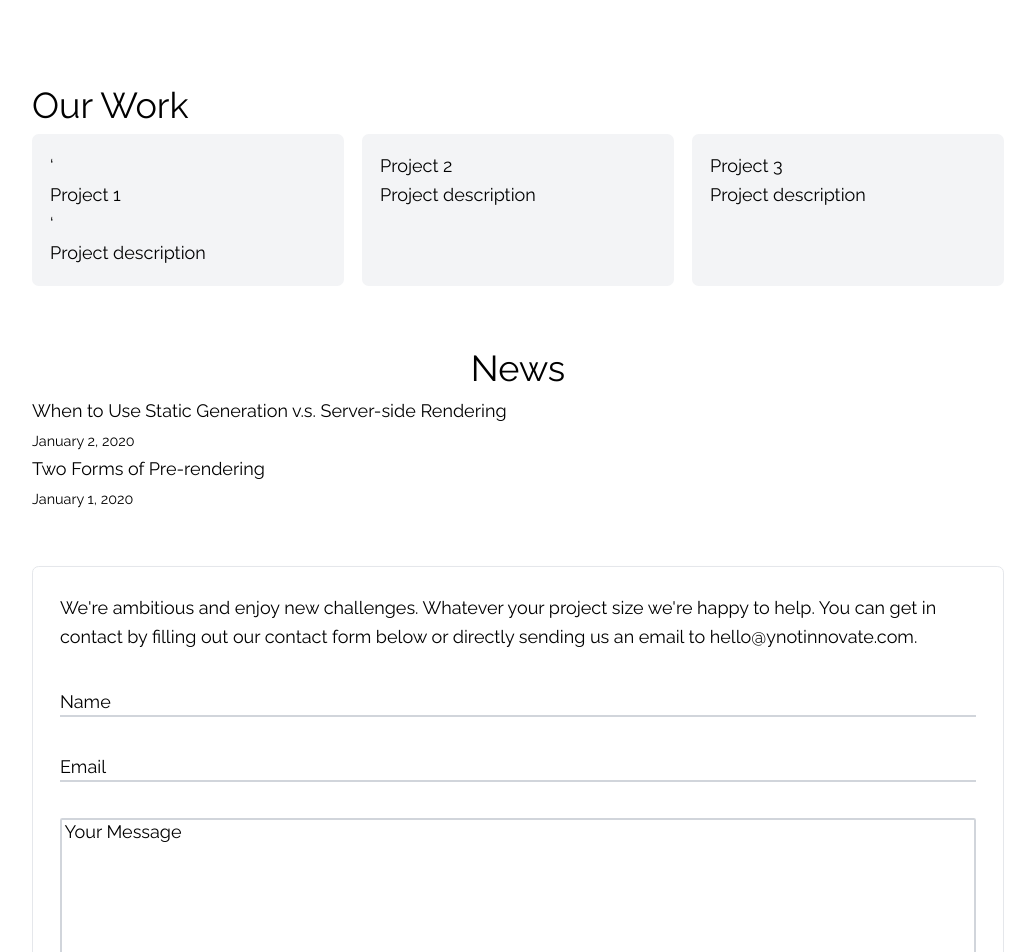
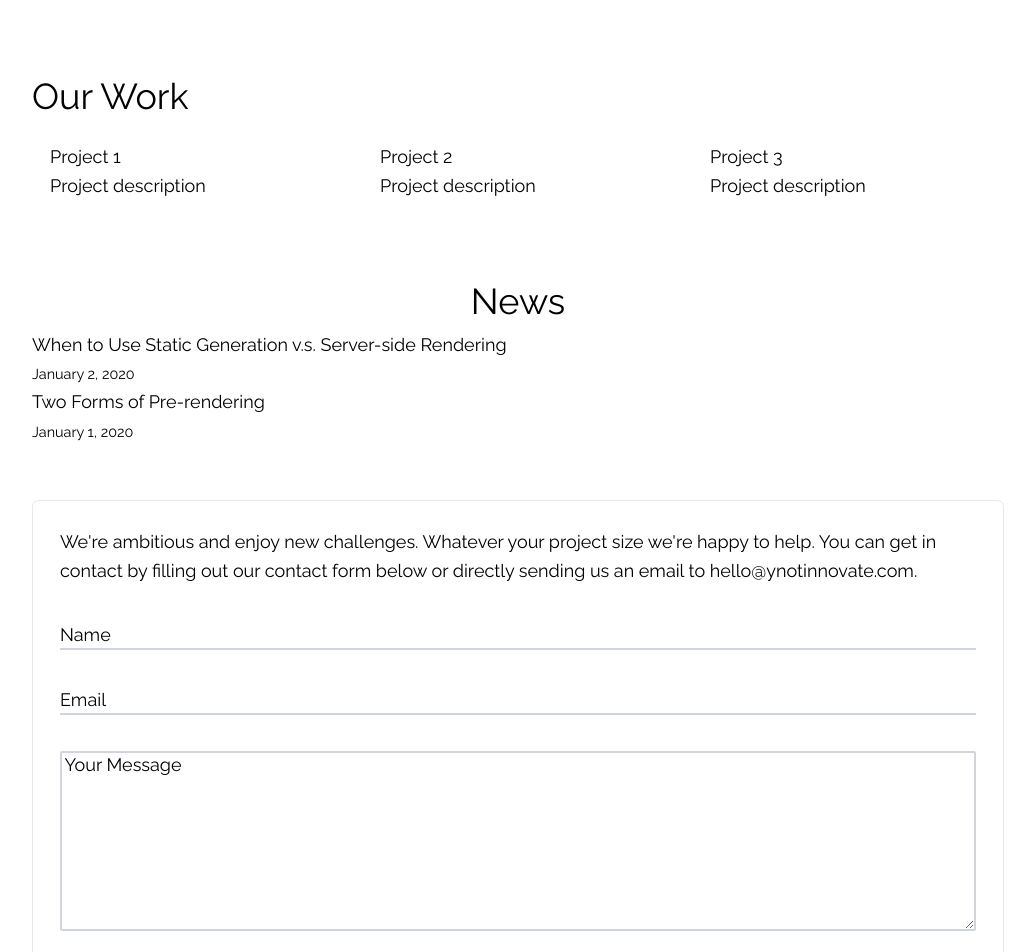
Before and after one commit to ynotGit/ynotNext, a Next.js app: page / in a window 1280 px wide. Shown: the part 1460-2412 px from the top of the page, without its empty margins (122-1157 px from the left). Built offline with nearby package versions, Linux system fonts and the light colour scheme.

Commit message:
style bug fixes in dark mode

```diff
--- a/components/form.js
+++ b/components/form.js
@@ -3,7 +3,7 @@ export default function Form() {
     return (
         <div className="py-12 relative flex flex-col justify-center overflow-hidden">
             <div
-                className="w-full p-6 m-auto bg-white rounded-md shadow-md border">
+                className="w-full p-6 m-auto rounded-md shadow-md border">
                 <p className="mb-8">We're ambitious and enjoy new challenges. Whatever your project size we're happy to help. You can get in contact by filling out our contact form below or directly sending us an email to hello@ynotinnovate.com.</p>
                 <form action="#" method="post" className="mt-6">
                     <div className="relative mb-8">
--- a/components/layout.js
+++ b/components/layout.js
@@ -21,16 +21,17 @@ export default function Layout({ children, home }) {
 
             <Header className="grid grid-cols-1" />
 
-            <main className="p-2">
+            <main>
                 {children}
-            </main>
+            </main >
             {!home && (
                 <div className="mt-1">
                     <Link href="/">
                         <a>← Back to home</a>
                     </Link>
                 </div>
-            )}
+            )
+            }
 
             <Footer />
         </>
--- a/components/showcaseSection.js
+++ b/components/showcaseSection.js
@@ -3,15 +3,15 @@ export default function Showcase() {
         <section className="py-12">
             <h2>Our Work</h2>
             <div className="grid grid-cols-1 md:grid-cols-2 lg:grid-cols-3 gap-4">
-                <div className="bg-gray-100 p-4 rounded-md">
-                    ‘<h3>Project 1</h3>
-                    ‘<p>Project description</p>
+                <div className="p-4 rounded-md">
+                    <h3>Project 1</h3>
+                    <p>Project description</p>
                 </div>
-                <div className="bg-gray-100 p-4 rounded-md">
+                <div className="p-4 rounded-md">
                     <h3>Project 2</h3>
                     <p>Project description</p>
                 </div>
-                <div className="bg-gray-100 p-4 rounded-md">
+                <div className="p-4 rounded-md">
                     <h3>Project 3</h3>
                     <p>Project description</p>
                 </div>
```
